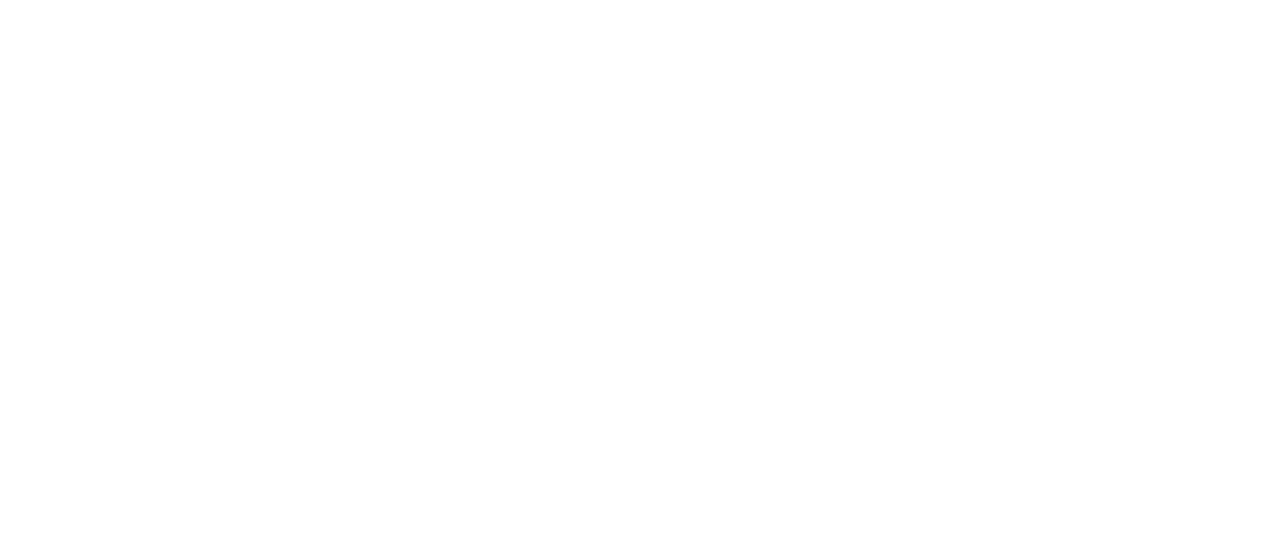
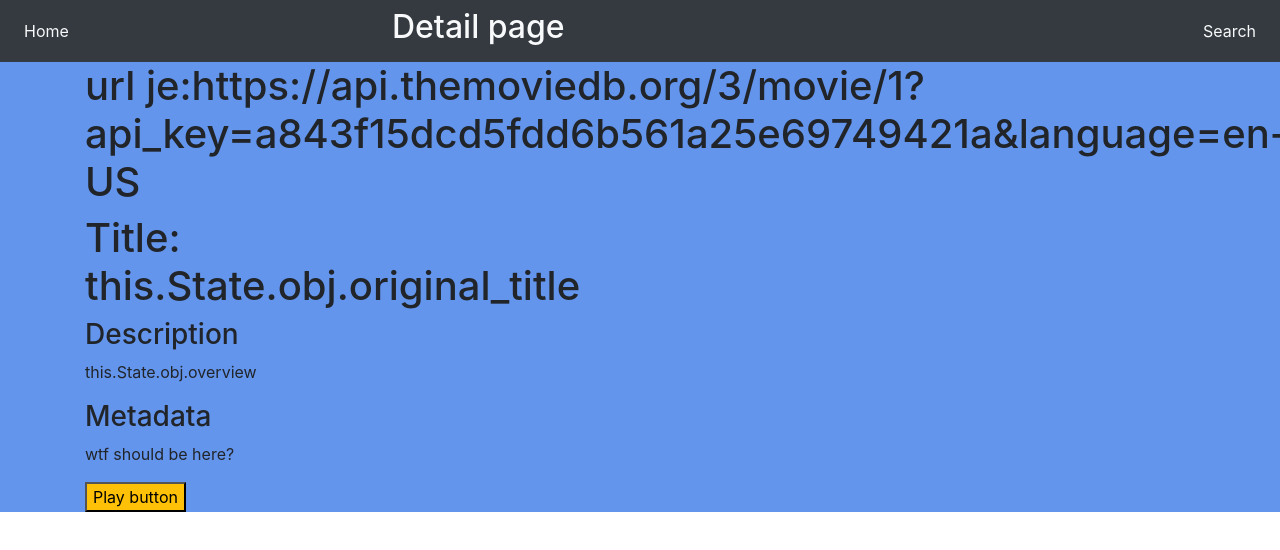
Before and after one commit to bavor/ReactApp, a React (Create React App) app: page /movies/1 in a window 1280 px wide. Shown: the top 550 px of the page. Built offline with nearby package versions, Linux system fonts and the light colour scheme; no server answers.

Commit message:
+ MovieDetail page add, distribution of movie and series components

```diff
--- a/src/App.js
+++ b/src/App.js
@@ -7,12 +7,15 @@
   } from "react-router-dom";
 import Search from './views/search';
 import Index from './views/index';
+import MovieDetail from './views/movie-detail';
 
 const App = () => (
     <Router>
         <Switch>
             <Route exact path="/" component={Index}/>
             <Route exact path="/search" component={Search}/>
+            <Route exact path="/movies/:movieId" component={MovieDetail}/>
+            <Route exact path="/series/:seriesId" component={MovieDetail}/>
         </Switch>
     </Router>
 
--- a/src/components/popular-movies.jsx
+++ b/src/components/get-video/get-movies.jsx
@@ -1,8 +1,8 @@
 import React from 'react';
 import axios from 'axios';
-import MovieRow from './movie-row/movie-row';
+import MovieRow from '../row/movie-row';
 
-class PopularMovies extends React.Component{
+class GetMovies extends React.Component{
     constructor(props){
         super(props);
         this.state = {movies: []};
@@ -10,8 +10,8 @@
 
     componentDidMount(){
         axios.get(this.props.refer)
-        .then(res => {
-                console.log(res.data.results);
+            .then(res => {
+                // console.log(res.data.results);
                 this.setState({movies: res.data.results});
             });
     }
@@ -19,10 +19,10 @@
     render(){
         return(
             <div>
-                <MovieRow movies={this.state.movies}/>
+                <MovieRow  movies={this.state.movies}/>
             </div>
         )
     }
 }
 
-export default PopularMovies
+export default GetMovies
--- /dev/null
+++ b/src/components/get-video/get-series.jsx
@@ -0,0 +1,28 @@
+import React from 'react';
+import axios from 'axios';
+import SeriesRow from '../row/series-row';
+
+class GetSeries extends React.Component{
+    constructor(props){
+        super(props);
+        this.state = {series: []};
+    }
+
+    componentDidMount(){
+        axios.get(this.props.refer)
+        .then(res => {
+                // console.log(res.data.results);
+                this.setState({series: res.data.results});
+            });
+    }
+
+    render(){
+        return(
+            <div>
+                <SeriesRow series={this.state.series}/>
+            </div>
+        )
+    }
+}
+
+export default GetSeries
--- a/src/components/movie-row/movie-row.jsx
+++ b/src/components/row/movie-row.jsx
@@ -1,12 +1,15 @@
 import React from 'react';
+import {
+    Link
+} from "react-router-dom";
 
 const MovieRow = (props) => (
     <div className="container con mt-3 ">
         <div className="row">
             {props.movies.map((movie, index) =>
                     <div className="col-1" key={index}>
-                        <img className="img-fluid" src={"https://image.tmdb.org/t/p/w500" + movie.poster_path}></img>
-                    <p>{movie.original_title}</p>
+                        <img className="img-fluid" alt="obr" src={"https://image.tmdb.org/t/p/w500" + movie.poster_path}></img>
+                    <Link to={`/movies/${movie.id}`} className="text-dark" >{movie.original_title}</Link>
                     </div>
             )}
         </div>
--- /dev/null
+++ b/src/components/row/series-row.jsx
@@ -0,0 +1,19 @@
+import React from 'react';
+import {
+    Link
+} from "react-router-dom";
+
+const SeriesRow = (props) => (
+    <div className="container con mt-3 ">
+        <div className="row">
+            {props.series.map((serie, index) =>
+                    <div className="col-1" key={index}>
+                        <img className="img-fluid" alt="obr" src={"https://image.tmdb.org/t/p/w500" + serie.poster_path}></img>
+                    <Link to={`/series/${serie.id}`} className="text-dark" >{serie.original_name}</Link>
+                    </div>
+            )}
+        </div>
+    </div>
+)
+
+export default SeriesRow
--- a/src/views/index.jsx
+++ b/src/views/index.jsx
@@ -2,11 +2,12 @@
 import {
     Link
 } from "react-router-dom";
-import PopularMovies from '../components/popular-movies';
+import GetMovies from '../components/get-video/get-movies';
+import GetSeries from '../components/get-video/get-series';
 
 const Index = () => (
     <div id="main" className="main" style={{backgroundColor: '#6495ED'}}>
-        <nav className="navbar navbar-expand-lg navbar-light bg-dark ">
+       <nav className="navbar navbar-expand-lg navbar-light bg-dark ">
             <div className="collapse navbar-collapse" id="navbarSupportedContent">
                 <ul className="navbar-nav mr-auto">
                     <li className="nav-item">
@@ -30,21 +31,21 @@
 
         <div className="container">
             <h3>Popular movies</h3>
-                <PopularMovies refer="https://api.themoviedb.org/3/movie/popular?api_key=a843f15dcd5fdd6b561a25e69749421a&language=en-US&page=1"/>
+                <GetMovies refer="https://api.themoviedb.org/3/movie/popular?api_key=a843f15dcd5fdd6b561a25e69749421a&language=en-US&page=1"/>
             <h3>Popular series</h3>
-                <PopularMovies refer="https://api.themoviedb.org/3/tv/popular?api_key=a843f15dcd5fdd6b561a25e69749421a&language=en-US&page=1"/>
+                <GetSeries refer="https://api.themoviedb.org/3/tv/popular?api_key=a843f15dcd5fdd6b561a25e69749421a&language=en-US&page=1"/>
 
             <h3>Movie genres</h3>
             <h4>Family</h4>
-                <PopularMovies refer="https://api.themoviedb.org/3/discover/movie?api_key=a843f15dcd5fdd6b561a25e69749421a&language=en-US&sort_by=popularity.desc&include_adult=false&include_video=false&page=1&with_genres=10751"/>
+                <GetMovies refer="https://api.themoviedb.org/3/discover/movie?api_key=a843f15dcd5fdd6b561a25e69749421a&language=en-US&sort_by=popularity.desc&include_adult=false&include_video=false&page=1&with_genres=10751"/>
             <h4>Documentary</h4>
-                <PopularMovies refer="https://api.themoviedb.org/3/discover/movie?api_key=a843f15dcd5fdd6b561a25e69749421a&language=en-US&sort_by=popularity.desc&include_adult=false&include_video=false&page=1&with_genres=99"/>
+                <GetMovies refer="https://api.themoviedb.org/3/discover/movie?api_key=a843f15dcd5fdd6b561a25e69749421a&language=en-US&sort_by=popularity.desc&include_adult=false&include_video=false&page=1&with_genres=99"/>
 
             <h3>Series genres</h3>
             <h4>Family</h4>
-                <PopularMovies refer="https://api.themoviedb.org/3/discover/tv?api_key=a843f15dcd5fdd6b561a25e69749421a&language=en-US&sort_by=popularity.desc&include_adult=false&include_video=false&page=1&with_genres=10751"/>
+                <GetSeries refer="https://api.themoviedb.org/3/discover/tv?api_key=a843f15dcd5fdd6b561a25e69749421a&language=en-US&sort_by=popularity.desc&include_adult=false&include_video=false&page=1&with_genres=10751"/>
             <h4>Documentary</h4>
-                <PopularMovies refer="https://api.themoviedb.org/3/discover/tv?api_key=a843f15dcd5fdd6b561a25e69749421a&language=en-US&sort_by=popularity.desc&include_adult=false&include_video=false&page=1&with_genres=99"/>
+                <GetSeries refer="https://api.themoviedb.org/3/discover/tv?api_key=a843f15dcd5fdd6b561a25e69749421a&language=en-US&sort_by=popularity.desc&include_adult=false&include_video=false&page=1&with_genres=99"/>
         </div>
     </div> /*MainDiv*/
 )
--- /dev/null
+++ b/src/views/movie-detail.jsx
@@ -0,0 +1,73 @@
+import React from 'react';
+import {
+    Link,
+    withRouter
+} from "react-router-dom";
+import axios from 'axios';
+
+
+class MovieDetail extends React.Component{
+    constructor(props){
+        super(props);
+    }
+
+    componentDidMount(){
+        axios.get(`https://api.themoviedb.org/3/movie/${this.props.match.params.movieId}?api_key=a843f15dcd5fdd6b561a25e69749421a&language=en-US`)
+            .then(res => {
+                // console.log(res.data);
+                this.setState({obj: res.data});
+            });
+    }
+
+    render(){
+        return(
+            <div className="movie-detail" style={{backgroundColor: '#6495ED'}}>
+                <nav className="navbar navbar-expand-lg navbar-light bg-dark ">
+                    <div className="collapse navbar-collapse" id="navbarSupportedContent">
+                        <ul className="navbar-nav mr-auto">
+                            <li className="nav-item">
+                                <Link className="nav-link text-light" to="/">Home</Link>
+                            </li>
+                        </ul>
+
+                        <ul className="navbar-nav mr-auto justify-content-center">
+                            <li className="nav-item ">
+                                <h2 className="text-light ">Detail page</h2>
+                            </li>
+                        </ul>
+
+                        <ul className="navbar-nav ml-auto">
+                            <li className="nav-item">
+                                <Link className="nav-link text-light" to="/search">Search</Link>
+                            </li>
+                        </ul>
+                    </div>
+                </nav>
+
+                <div className="container">
+                    {console.log(this.state)}
+                    <h1>url je:{`https://api.themoviedb.org/3/movie/${this.props.match.params.movieId}?api_key=a843f15dcd5fdd6b561a25e69749421a&language=en-US`}</h1>
+                    <div className="row">
+                        <div className="col-6">
+                            <h1>Title: this.State.obj.original_title</h1>
+                            <h3>Description</h3>
+                            <p>this.State.obj.overview</p>
+
+                            <h3>Metadata</h3>
+                            <p>wtf should be here?</p>
+
+                            <form>
+                                <input className="bg-warning" type="submit" value="Play button"/>
+                            </form>
+                        </div>
+                        <div className="col-6">
+                        {/* <img className="img-fluid" alt="obr" src={"https://image.tmdb.org/t/p/w500" + this.state.obj.poster_path}></img> */}
+                        </div>
+                    </div>
+                </div>
+            </div>
+        )
+    }
+}
+
+export default withRouter(MovieDetail)
--- a/src/views/search.jsx
+++ b/src/views/search.jsx
@@ -2,7 +2,6 @@
 import {
     Link
 } from "react-router-dom";
-import PopularMovies from '../components/popular-movies';
 
 const Search = () => (
 
@@ -44,7 +43,7 @@
 
             <div className="resultscontainer mt-5">
                 <h2>Search results</h2>
-                <PopularMovies/>
+
             </div>
         </div>
 
```
Also changed, not shown: .eslintrc.yml (added).
